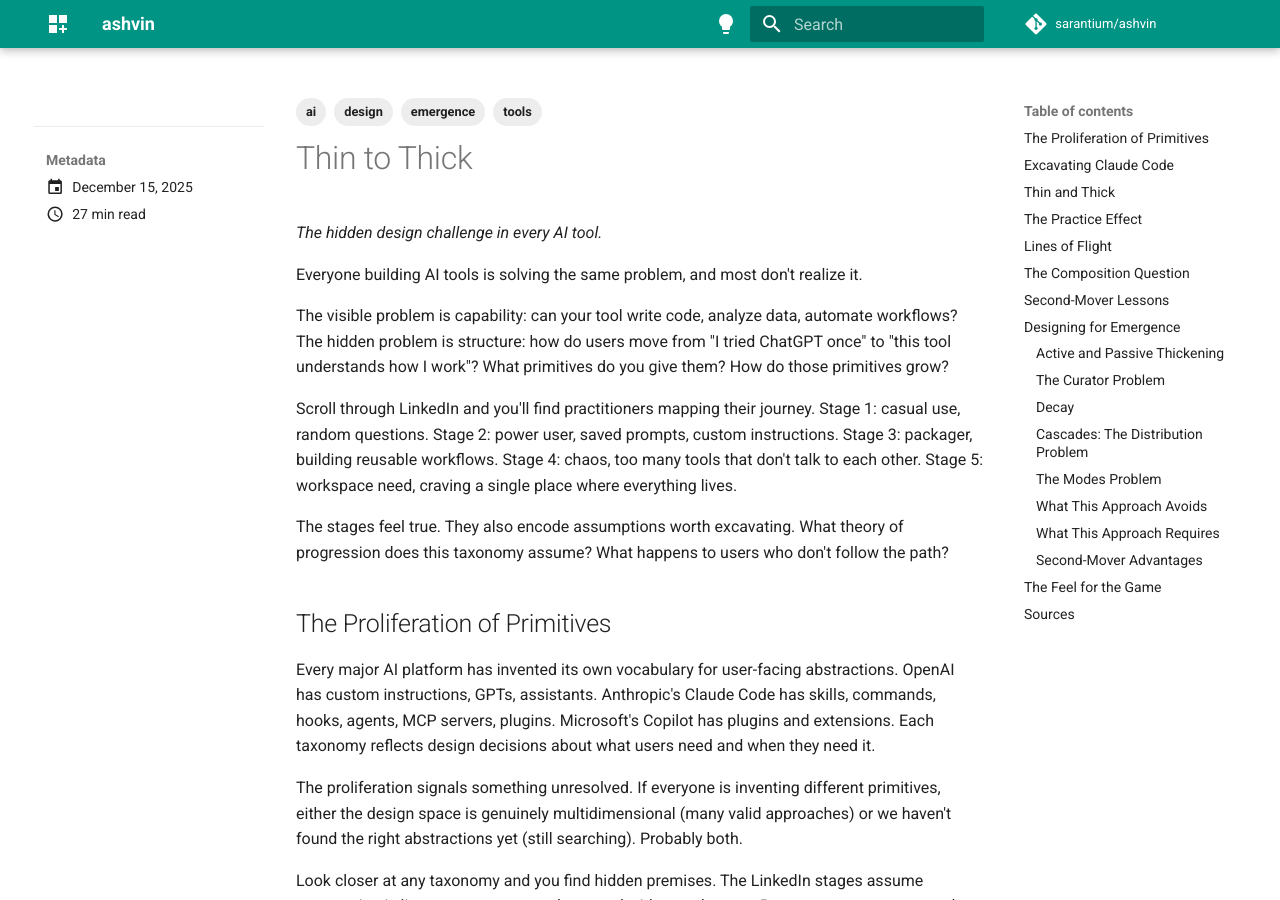
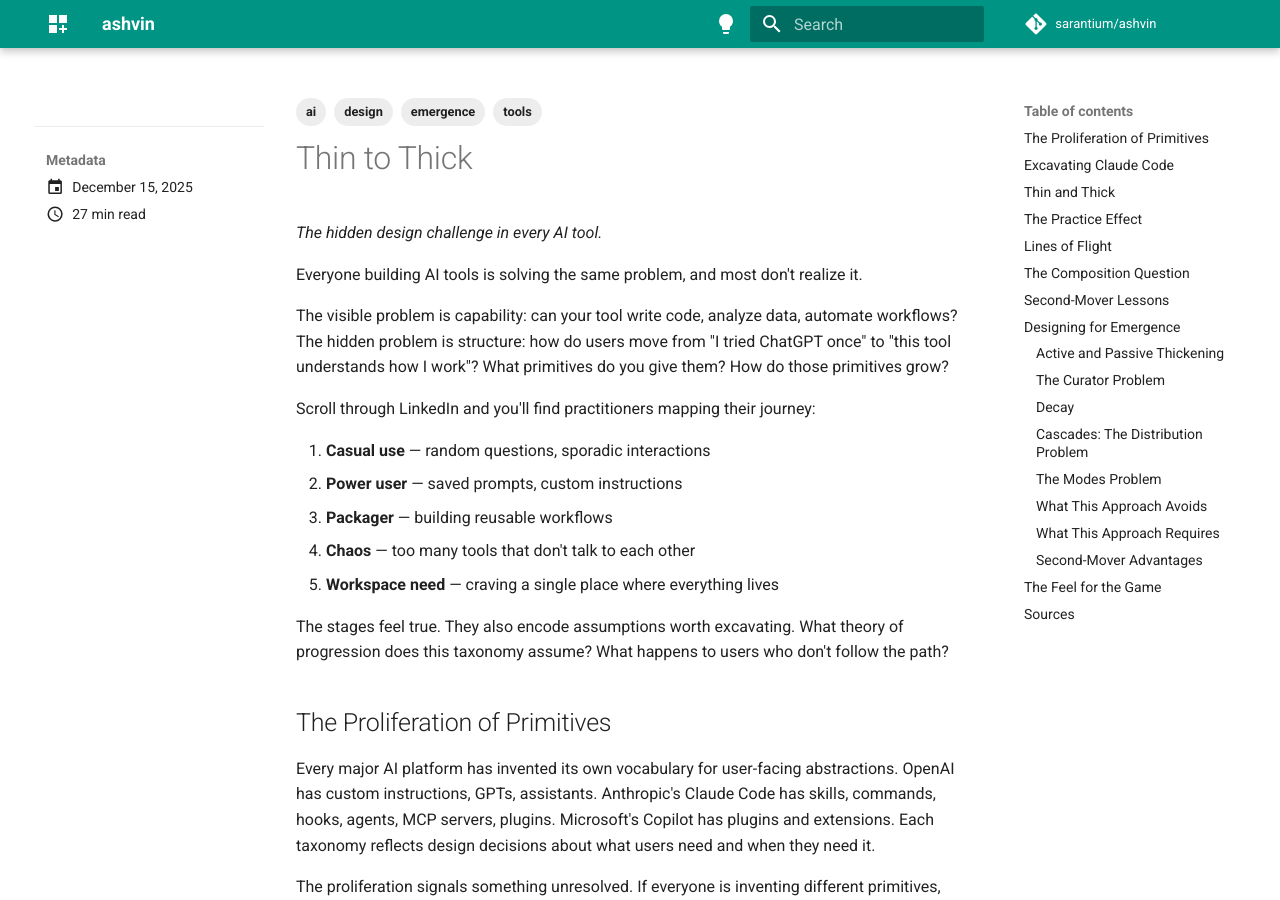
Before and after one commit to sarantium/ashvin, an MkDocs documentation site: the page built from docs/blog/posts/2025-12-15.md, in a window 1280 px wide and 900 px high. Built offline with MkDocs 1.6.1 and Material for MkDocs 9.7.7, drawn with Linux system fonts in a browser that asks for light colours; comment, search, counter and statistics services are not loaded; some of the changed text lies outside the part shown.

Commit message:
fix: correct composition section and improve stages readability
- Changed "skill contains commands" to "skills and commands are peers"
- Reformatted LinkedIn stages as numbered list for visual clarity

🤖 Generated with [Claude Code](https://claude.com/claude-code)

Co-Authored-By: Claude Opus 4.5 <noreply@anthropic.com>

```diff
--- a/docs/blog/posts/2025-12-15.md
+++ b/docs/blog/posts/2025-12-15.md
@@ -16,7 +16,13 @@ Everyone building AI tools is solving the same problem, and most don't realize i
 
 The visible problem is capability: can your tool write code, analyze data, automate workflows? The hidden problem is structure: how do users move from "I tried ChatGPT once" to "this tool understands how I work"? What primitives do you give them? How do those primitives grow?
 
-Scroll through LinkedIn and you'll find practitioners mapping their journey. Stage 1: casual use, random questions. Stage 2: power user, saved prompts, custom instructions. Stage 3: packager, building reusable workflows. Stage 4: chaos, too many tools that don't talk to each other. Stage 5: workspace need, craving a single place where everything lives.
+Scroll through LinkedIn and you'll find practitioners mapping their journey:
+
+1. **Casual use** — random questions, sporadic interactions
+2. **Power user** — saved prompts, custom instructions
+3. **Packager** — building reusable workflows
+4. **Chaos** — too many tools that don't talk to each other
+5. **Workspace need** — craving a single place where everything lives
 
 The stages feel true. They also encode assumptions worth excavating. What theory of progression does this taxonomy assume? What happens to users who don't follow the path?
 
```
Also changed, not shown: other parts of docs/blog/posts/2025-12-15.md (+1 -1 lines).
